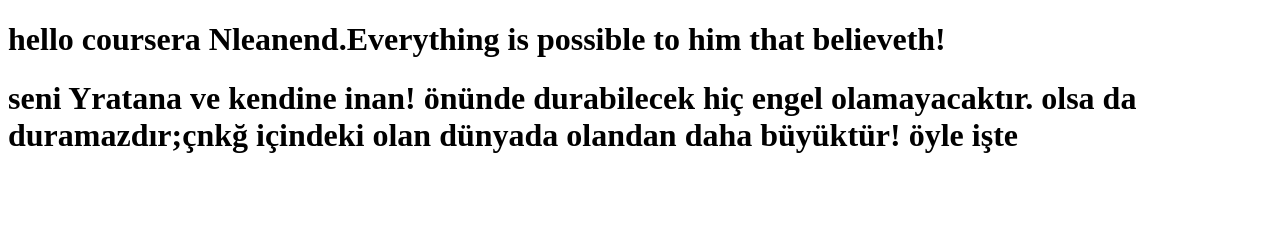
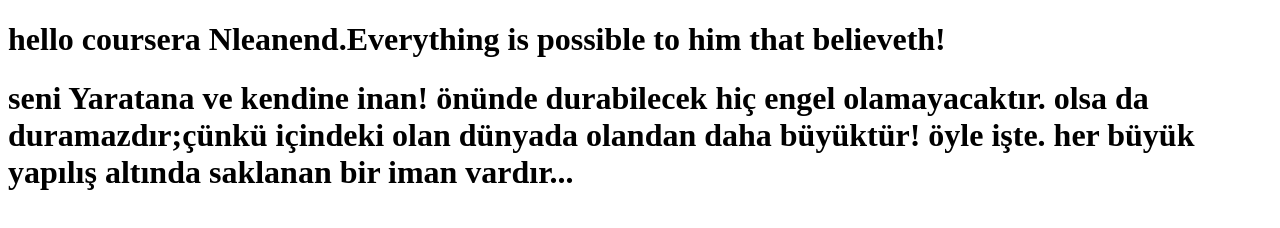
Before and after one commit to Gilbright/coursera-test, a plain HTML site: page site/index.html in a window 1280 px wide. Drawn offline with Linux system fonts and the light colour scheme.

Commit message:
added new things

```diff
--- a/site/index.html
+++ b/site/index.html
@@ -5,6 +5,6 @@
 </head>
 <body>
 <h1>hello coursera Nleanend.Everything is possible to him that believeth!</h1>
-<h1>seni Yratana ve kendine inan! önünde durabilecek hiç engel olamayacaktır. olsa da duramazdır;çnkğ içindeki olan dünyada olandan daha büyüktür! öyle işte</h1>
+<h1>seni Yaratana ve kendine inan! önünde durabilecek hiç engel olamayacaktır. olsa da duramazdır;çünkü içindeki olan dünyada olandan daha büyüktür! öyle işte. her büyük yapılış altında saklanan bir iman vardır...</h1>
 </body>
 </html>
```
